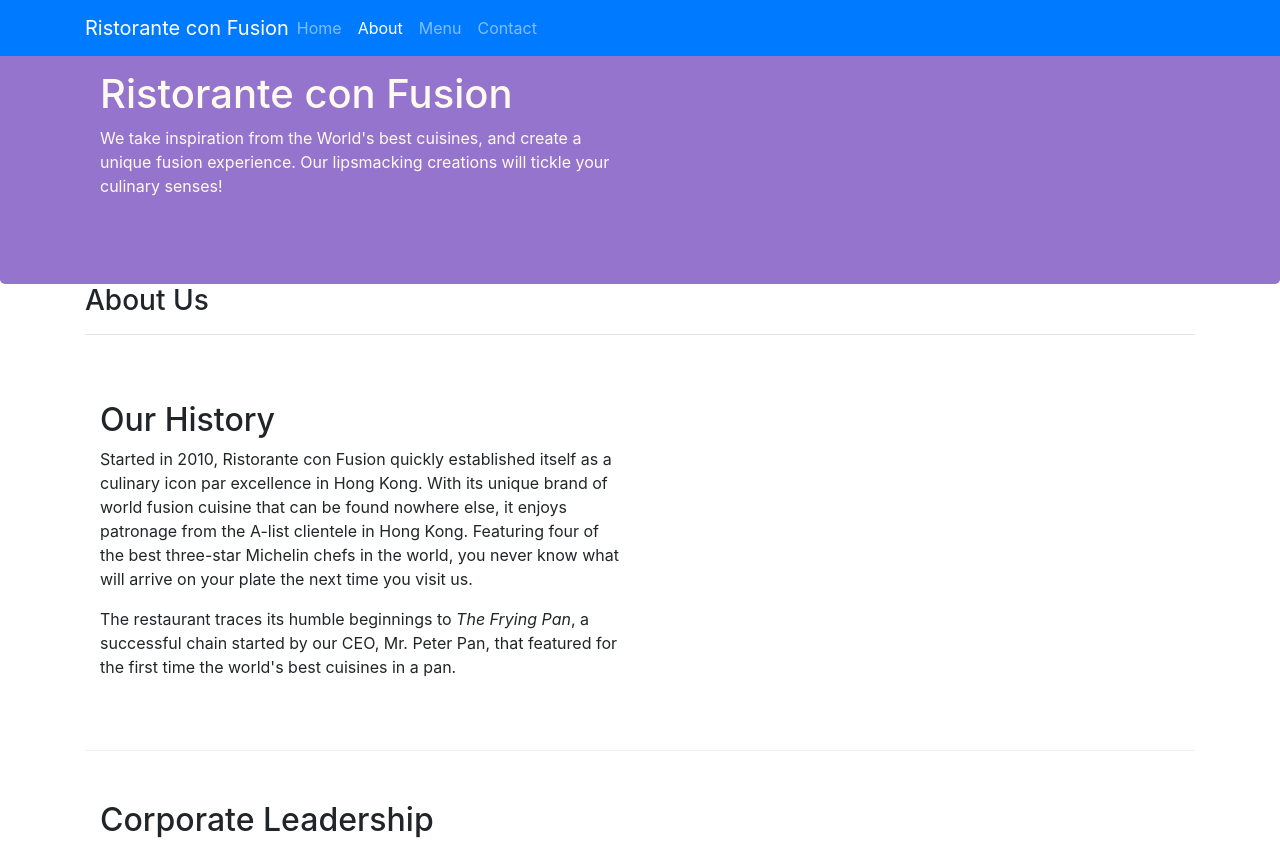
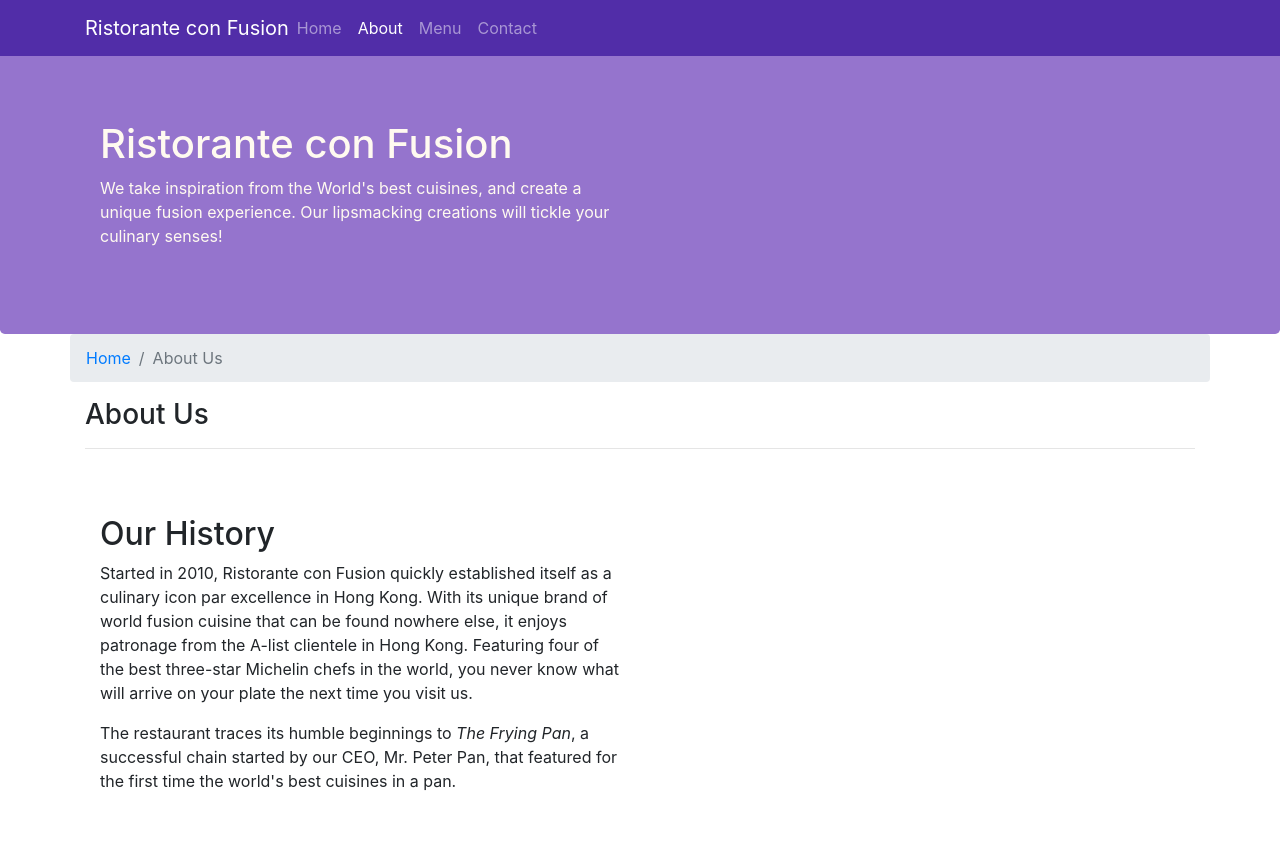
Before and after one commit to levinsamuel/coursera_bootstrap4, a website: page webapp/aboutus.html in a window 1280 px wide. Shown: the top 842 px of the page. Drawn offline with nearby package versions, Linux system fonts and the light colour scheme.

Commit message:
navbar colors and breadcrumbs

```diff
--- a/webapp/aboutus.html
+++ b/webapp/aboutus.html
@@ -18,7 +18,7 @@
 <body>
 
     <nav class="navbar navbar-dark navbar-expand-sm
-        bg-primary fixed-top">
+        fixed-top">
       <div class="container">
         <button class="navbar-toggler" type="button" data-toggle="collapse"
             data-target="#Navbar">
@@ -51,10 +51,14 @@
 
     <div class="container">
         <div class="row">
-            <div class="col-sm-12">
-               <h3>About Us</h3>
-               <hr>
-            </div>
+          <ol class="col-12 breadcrumb">
+            <li class="breadcrumb-item"><a href="./index.html">Home</a></li>
+            <li class="breadcrumb-item active">About Us</li>
+          </ol>
+          <div class="col-sm-12">
+             <h3>About Us</h3>
+             <hr>
+          </div>
         </div>
 
         <div class="row row-content">
--- a/webapp/css/styles.css
+++ b/webapp/css/styles.css
@@ -23,8 +23,17 @@
   color: floralwhite;
 }
 
-.address {
+address {
   font-size: 80%;
   margin: 0px;
   color: #0f0f0f;
 }
+
+body {
+  padding: 50px 0px 0px 0px;
+  z-index: 0;
+}
+
+.navbar-dark {
+  background-color: #512DA8;
+}
```
Also changed, not shown: webapp/index.html (+1 -1 lines).
